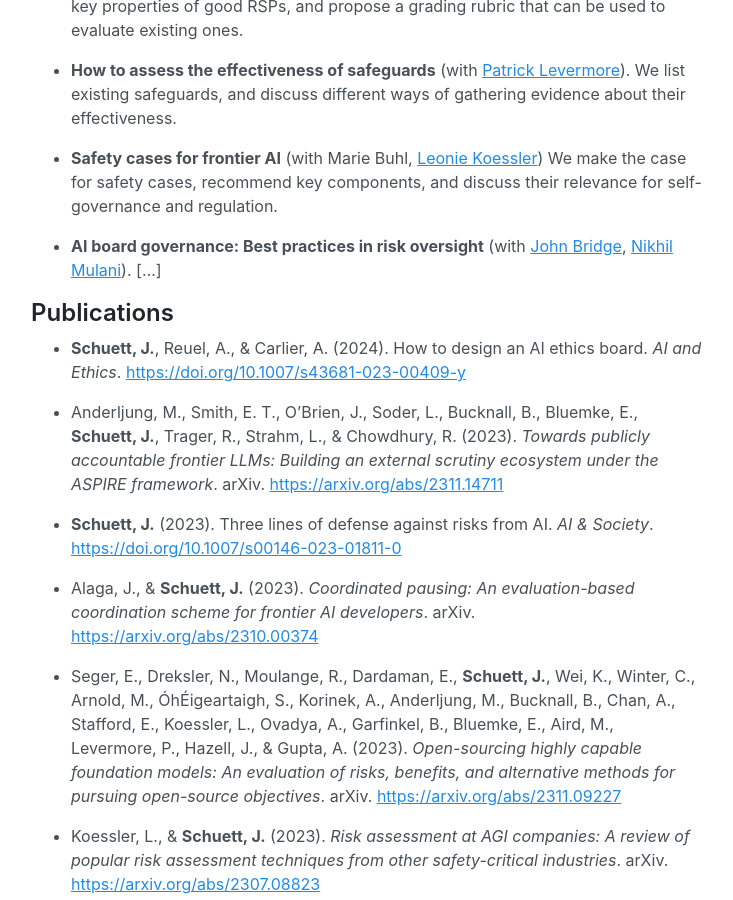
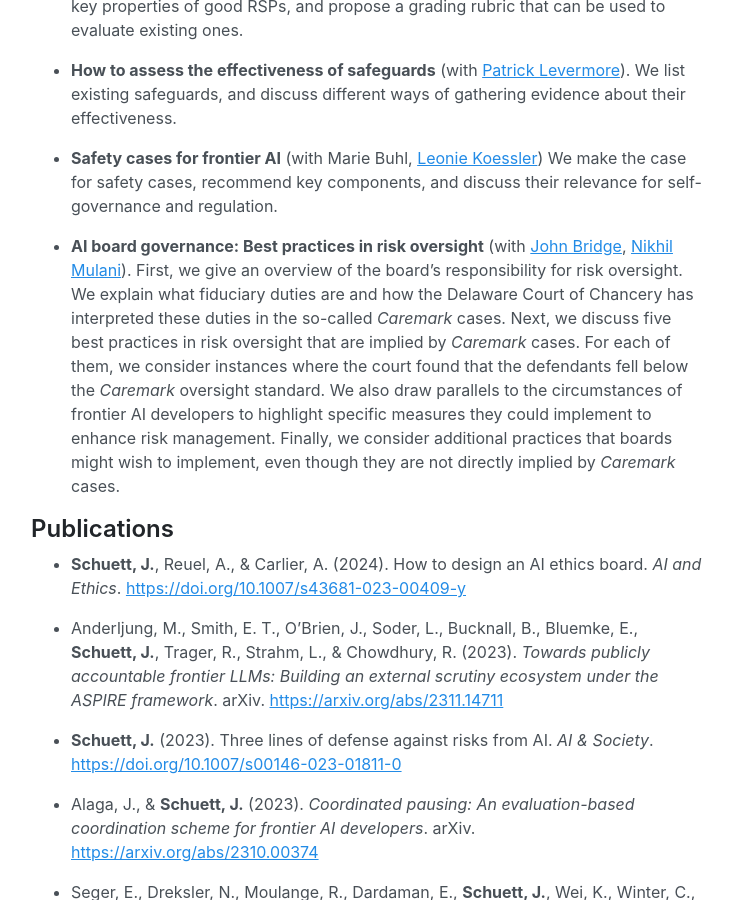
Before and after one commit to jonasschuett/jonasschuett.github.io, a Jekyll site: the page built from _posts/2020-04-04-introduction.md, in a window 1280 px wide and 900 px high, scrolled down 2202 px. Shown: the whole window, without its empty margins (273-1006 px from the left). Built offline with Jekyll 4.4.1, drawn with Linux system fonts in a browser that asks for light colours.

Commit message:
Update 2020-04-04-introduction.md

```diff
--- a/_posts/2020-04-04-introduction.md
+++ b/_posts/2020-04-04-introduction.md
@@ -63,7 +63,7 @@ good RSPs, and propose a grading rubric that can be used to evaluate existing on
 
 - **Safety cases for frontier AI** (with Marie Buhl, [Leonie Koessler](https://www.linkedin.com/in/leonie-koessler-ll-m-kcl-85b71814a/)) We make the case for safety cases, recommend key components, and discuss their relevance for self-governance and regulation.
 
-- **AI board governance: Best practices in risk oversight** (with [John Bridge](https://www.linkedin.com/in/johnmichaelbridge/), [Nikhil Mulani](https://www.linkedin.com/in/nmulani/)). […]
+- **AI board governance: Best practices in risk oversight** (with [John Bridge](https://www.linkedin.com/in/johnmichaelbridge/), [Nikhil Mulani](https://www.linkedin.com/in/nmulani/)). First, we give an overview of the board’s responsibility for risk oversight. We explain what fiduciary duties are and how the Delaware Court of Chancery has interpreted these duties in the so-called _Caremark_ cases. Next, we discuss five best practices in risk oversight that are implied by _Caremark_ cases. For each of them, we consider instances where the court found that the defendants fell below the _Caremark_ oversight standard. We also draw parallels to the circumstances of frontier AI developers to highlight specific measures they could implement to enhance risk management. Finally, we consider additional practices that boards might wish to implement, even though they are not directly implied by _Caremark_ cases.
 
 ## Publications
 
```
